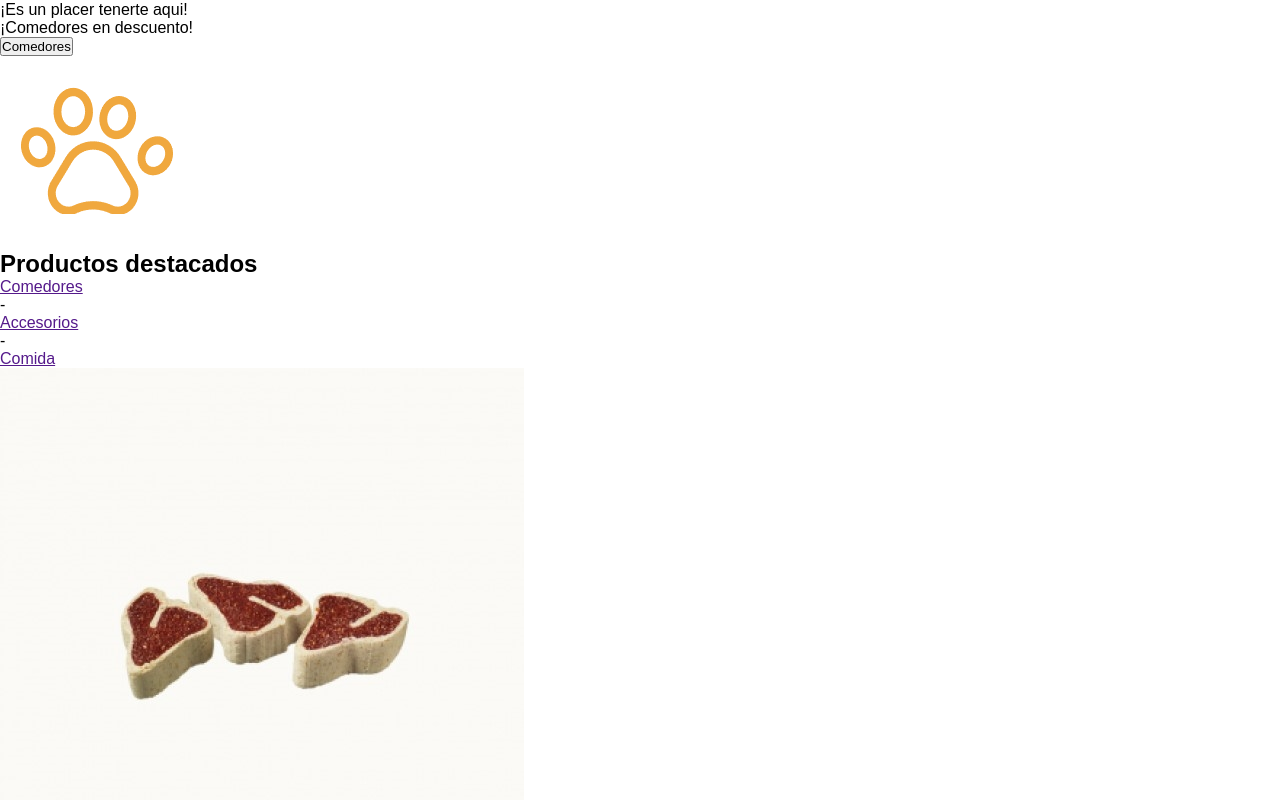
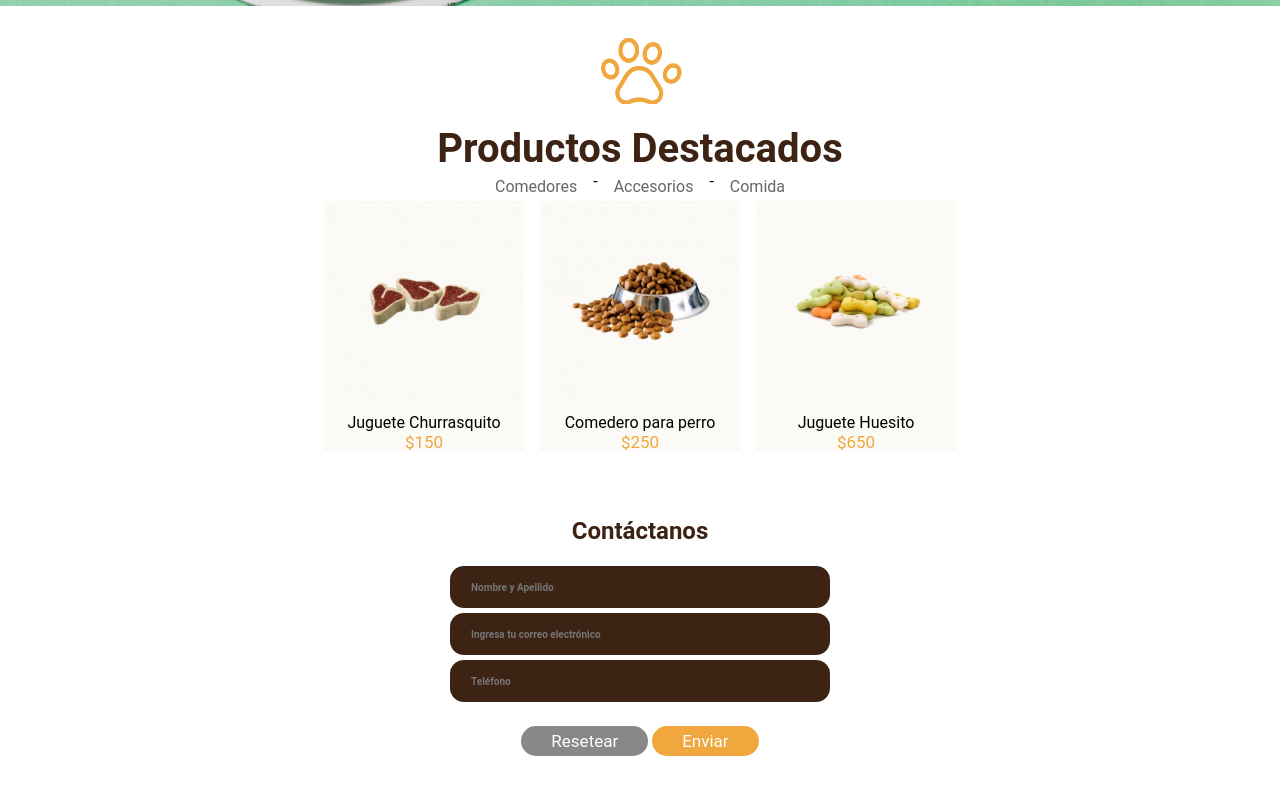
Before and after one commit to Karen1308/ProyectoFrontEnd, a plain HTML site: page index.html in a window 1280 px wide. Shown: the part 660-1460 px from the top of the page. Drawn offline with Linux system fonts and the light colour scheme.

Commit message:
Agregue todos los estilos que pude

```diff
--- a/css/index.css
+++ b/css/index.css
@@ -1,15 +1,34 @@
 *{
     margin: 0px;
     padding: 0px;
-    font-family: Arial, Helvetica, sans-serif;
+    box-sizing: border-box;
+    font-family: 'Roboto', sans-serif;
+}
+
+h1{
+    color: #3C2313;
+    font-size: 40px;
+}
+
+h2{
+    color:#3C2313;
+    margin-bottom: 1rem;
 }
 
 li {
     list-style: none;
 }
 
+#nav-bar li {
+    color : #ffffff;
+    margin-right: 1.5rem;
+}
+
+a{
+    text-decoration: none;
+}
+
 body{
-    max-width: 1300px ;
     margin: auto;
 }
 
@@ -17,14 +36,58 @@ body{
     background: rgb(20, 20, 20);
     color: white;
     padding: 5px;
+    display: flex;
+    justify-content: space-between;
+    padding: 6px 85px;
 }
 
 #nav-bar{
     background: rgb(255, 160, 65);
+    background: rgb(255, 160, 65);
+    display: flex;
+    justify-content: space-between;
+    padding: 16px 41px;
 }
 
-#banner img{
-    width: 100%;
+#nav-bar>nav>ul{
+    display: flex;
+}
+
+
+#banner{
+    background-image: url('../img/Slide.png');
+    height: 575px;
+    display: flex;
+    align-items: center;
+    justify-content: flex-end;
+}
+
+#banner div{
+    margin-right: 115px;
+    text-align: center;
+}
+
+#banner-titulo{
+    background-color: white;
+    padding: 10px;
+    border-radius: 5px;
+    font-size: 37px;
+    color:#3C2313;
+
+}
+
+#banner-subtitulo{
+    padding: 20px 0px;
+    font-size: 18px;
+}
+
+#banner button{
+    padding: 12px 21px;
+    font-size: 18px;
+    background-color: #F0A83E;
+    border: none;
+    border-radius: 6px;
+    color: #fff;
 }
 
 footer{
@@ -33,4 +96,103 @@ footer{
     padding: 5px;
     text-align: center;
     font-family: Arial, Helvetica, sans-serif;
+    margin-top: 5%;
 }
+
+/*DESTACADOS*/
+#destacados{
+    text-align: center;
+}
+
+#destacados nav{
+    display: flex;
+    justify-content: center;
+}
+
+#destacados nav a{
+    padding: 5px 16px;
+    text-decoration: none;
+    color: #666666;
+}
+
+#destacados img{
+    max-height: 100px;
+    margin-top: 15px;
+}
+
+/*PRODUCTOS*/
+
+#cont-articulos{
+    display: grid;
+    grid-gap: 1rem;
+    grid-template-columns: 200px 200px 200px;
+    grid-template-rows: 150px 150px;
+    justify-content: center;
+}
+
+#cont-articulos img{
+    max-height: 200px;
+    min-height: 200px;
+    width: 100%;
+    margin-bottom: 0.5rem;
+}
+
+.articulo{
+    background-color: #FBFAF6;
+    max-height: 250px;
+    min-height: 250px;
+    text-align: center;
+}
+
+.precio{
+    color: #F0A83E;
+    font-size: 17px;
+}
+/*-----------*/
+
+#contacto{
+    display:block;
+    margin:0 auto;
+    width:510px;
+    text-align: center;
+}
+
+#contacto form{
+    margin:0 auto;
+    width:400px;
+}
+
+#contacto input{
+    width:380px;
+    height:27px;
+    background:#3C2313;
+    border:none;
+    padding:21px;
+    margin-top:5px;
+    font-size:10px;
+    font-weight: bold;
+    color:#ffffff;
+    border-radius: 14px;
+}
+
+#btn-resetear{
+    padding: 5px 30px;
+    font-size: 17px;
+    background-color: #8A8787;
+    border: none;
+    border-radius: 15px;
+    color: #fff;
+    margin-top: 1.5rem;
+    cursor:pointer;
+}
+
+#btn-enviar{
+    padding: 5px 30px;
+    font-size: 17px;
+    background-color: #F0A83E;
+    border: none;
+    border-radius: 15px;
+    color: #fff;
+    margin-top: 1.5rem;
+    cursor:pointer;
+}
--- a/index.html
+++ b/index.html
@@ -6,7 +6,7 @@
     <meta http-equiv="X-UA-Compatible" content="IE=edge">
     <meta name="viewport" content="width=device-width, initial-scale=1.0">
     <title>PetShop</title>
-
+    <link rel="preconnect" href="https://fonts.googleapis.com">
     <link rel="stylesheet" href="./css/index.css">
 </head>
 
@@ -31,10 +31,10 @@
             </div>
             <nav>
                 <ul>
-                    <li>Categorias</li>
-                    <li>Pets</li>
-                    <li>Nosotros</li>
-                    <li>Contactanos</li>
+                    <a href=""><li><i class="fa-solid fa-paw"></i>Categorias</li></a>
+                    <a href=""><li><i class="fa-solid fa-paw"></i>Pets</li></a>
+                    <a href=""><li><i class="fa-solid fa-paw"></i>Nosotros</li></a>
+                    <a href=""><li><i class="fa-solid fa-paw"></i>Contactanos</li></a>
                 </ul>
             </nav>
         </div>
@@ -43,17 +43,20 @@
     <main>
         <section>
             <div id="banner">
-                <img src="./img/Slide.png" alt="">
-                <p>¡Es un placer tenerte aqui!</p>
-                <p>¡Comedores en descuento!</p>
-                <button>Comedores</button>
+                <div>
+                    <p id="banner-titulo">¡Es un placer tenerte aqui!</p>
+                    <p id="banner-subtitulo">¡Comedores en descuento!</p>
+                    <button>COMEDEROS</button>
+                </div>
             </div>
         </section>
+
+
 
         <section id="productos">
             <div id="destacados">
                 <img src="./img/logo_patita.png" alt="">
-                <h1>Productos destacados</h1>
+                <h1>Productos Destacados</h1>
                 <nav>
                     <a href=""> Comedores </a>
                     <p> - </p>
@@ -66,31 +69,31 @@
                 <div class="articulo">
                     <img src="./img/juguete_churrasquito.jpg" alt="">
                     <p>Juguete Churrasquito</p>
-                    <p>$150</p>
+                    <p class="precio">$150</p>
                 </div>
                 <div class="articulo">
                     <img src="./img/comedero_para_perro.jpg" alt="">
                     <p>Comedero para perro</p>
-                    <p>$250</p>
+                    <p class="precio">$250</p>
                 </div>
                 <div class="articulo">
                     <img src="./img/juguete_huesito.jpg" alt="">
                     <p>Juguete Huesito</p>
-                    <p>$650</p>
+                    <p class="precio">$650</p>
                 </div>
+
             </div>
         </section>
 
-        <section>
+        <section id="contacto">
             <form action="">
-                <h2>Contactanos</h2>
+                <h2>Contáctanos</h2>
                 <input type="text" name="" id="" placeholder="Nombre y Apellido">
                 <input type="email" name="" id="" placeholder="Ingresa tu correo electrónico">
                 <input type="" name="" id="" placeholder="Teléfono">
-
                 <div id="form-botones">
-                    <button type="reset"> Resetear </button>
-                    <button type="submit"> Enviar </button>
+                    <button type="reset" id="btn-resetear"> Resetear </button>
+                    <button type="submit" id="btn-enviar"> Enviar </button>
                 </div>
             </form>
         </section>
@@ -98,6 +101,7 @@
     <footer>
         <p>Todos los derechos reservados Front End</p>
     </footer>
+    <script src="https://kit.fontawesome.com/99a2b445a2.js" crossorigin="anonymous"></script>
 </body>
 
 </html>
```
